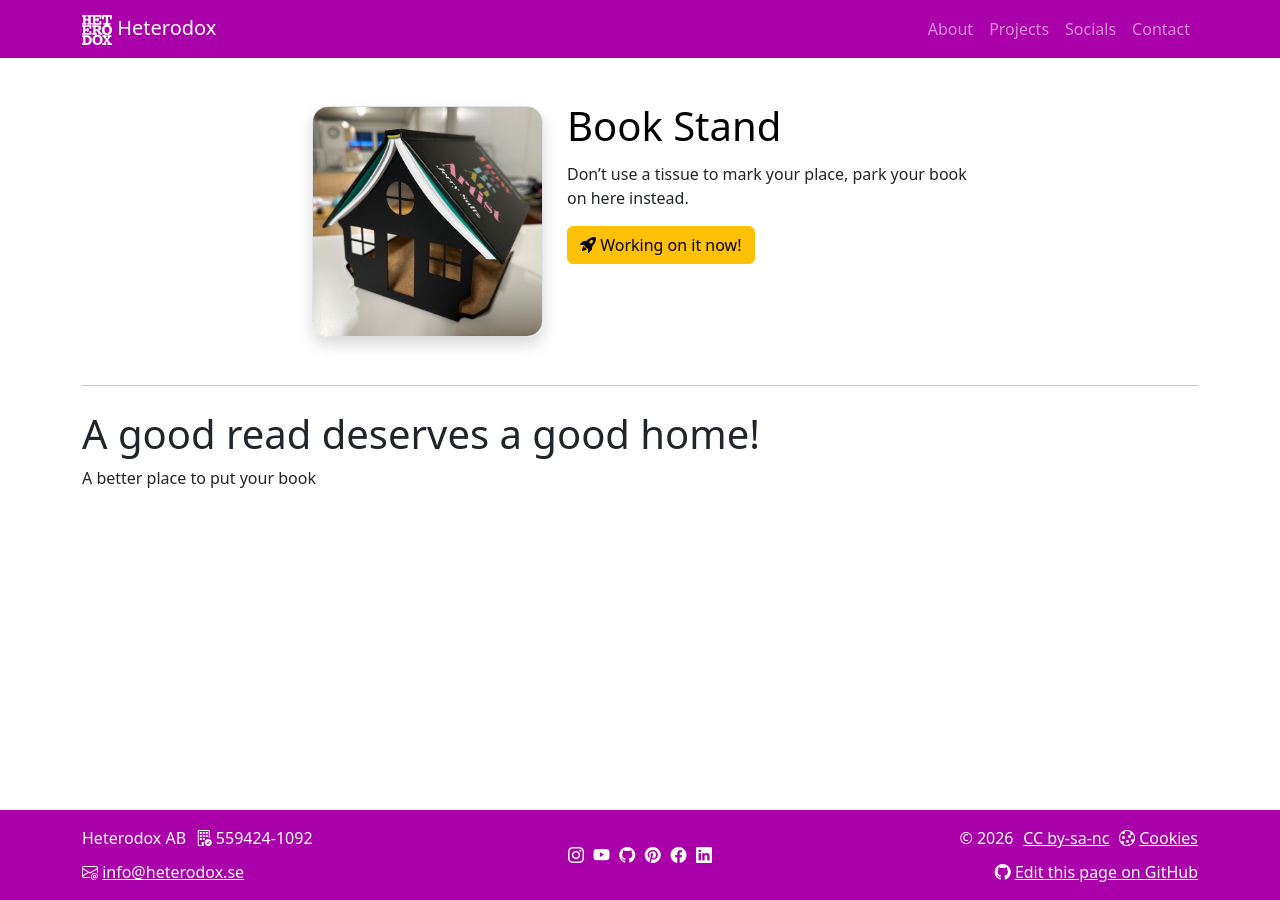
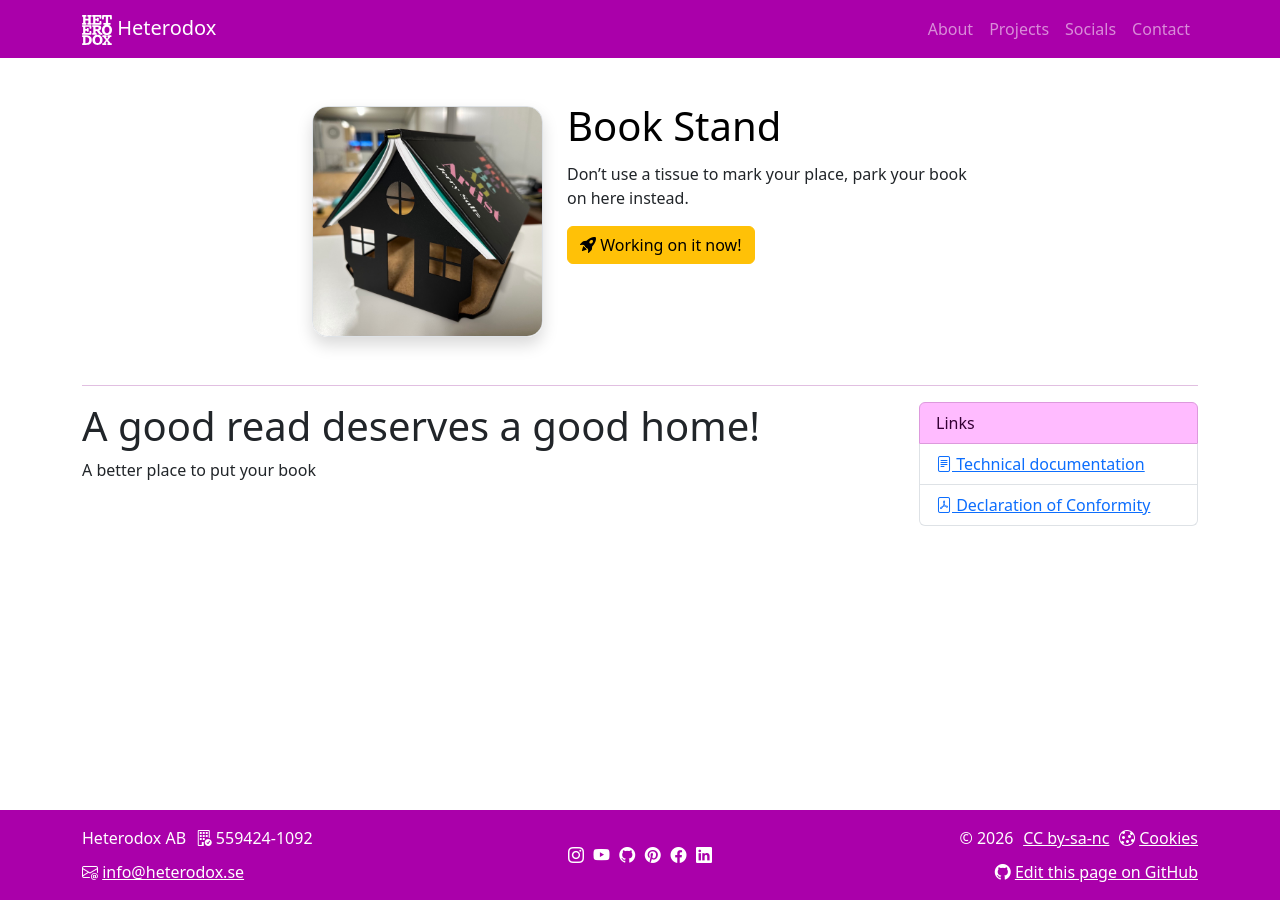
Before and after one commit to heterodox-studios/heterodox-studios.github.io, a Jekyll site: the page built from _projects/book-stand/index.md, in a window 1280 px wide. Built offline with Jekyll 4.4.1, drawn with Linux system fonts in a browser that asks for light colours; some web fonts are replaced.

Commit message:
Group links on project pages

```diff
--- a/_layouts/project.html
+++ b/_layouts/project.html
@@ -33,9 +33,6 @@ layout: default
     <br/>
 
 
-    {% for link in page.links %}
-      <a class="bi bi-link-45deg" href="{{ link.url | escape  }}">{{ link.txt }}</a><br />
-    {% endfor %}
 
   </div>
 
@@ -57,6 +54,24 @@ layout: default
 <hr />
 {% endif %}
 
-<div class="row mt-4">
+<div class="clearfix">
+
+  {% if page.links.size > 1 %}
+    <div class="col-md-3 float-sm-end mb-3 ms-md-3">
+      <ul class="list-group">
+        <li class="list-group-item list-group-item-primary">Links</li>
+
+        {% for link in page.links %}
+          <li class="list-group-item">
+            <a class="bi bi-{{ link.icon | default: "link-45deg" }}" href="{{ link.url | escape  }}"> {{ link.txt }}</a>
+          </li>
+        {% endfor %}
+
+
+      </ul>
+    </div>
+  {% endif %}
+
   {{ content }}
+
 </div>
--- a/_projects/book-stand/index.md
+++ b/_projects/book-stand/index.md
@@ -12,6 +12,13 @@ images:
   - src: "hero.jpeg"
     alt: "Book stand"
 
+links:
+  - icon: file-text
+    txt: Technical documentation
+    url: technical-documentation
+  - icon: file-pdf
+    txt: Declaration of Conformity
+    url: declaration-of-conformity.pdf
 ---
 
 # A good read deserves a good home!
--- a/_sass/custom.scss
+++ b/_sass/custom.scss
@@ -12,9 +12,19 @@
   --bs-primary-lighter: #b0b;
   --bs-primary-lighter-rgb: 187, 0, 187;
 
+  --bs-primary-text-emphasis: #303;
+  --bs-primary-bg-subtle: #fbf;
+  --bs-primary-border-subtle: #d9d;
+  --bs-border-subtle: #d9d;
+
   --bs-font-sans-serif: "Google Sans Flex", system-ui, -apple-system, "Segoe UI", Roboto, "Helvetica Neue", "Noto Sans", "Liberation Sans", Arial, sans-serif, "Apple Color Emoji", "Segoe UI Emoji", "Segoe UI Symbol", "Noto Color Emoji";
   --bs-font-monospace: SFMono-Regular, Menlo, Monaco, Consolas, "Liberation Mono", "Courier New", monospace;
   --bs-body-font-family: var(--bs-font-sans-serif);
+}
+
+
+hr {
+  color: var(--bs-primary-darker);
 }
 
 .btn-primary {
```
Also changed, not shown: _projects/googly-eye-clock/index.md (+3 -1 lines).
